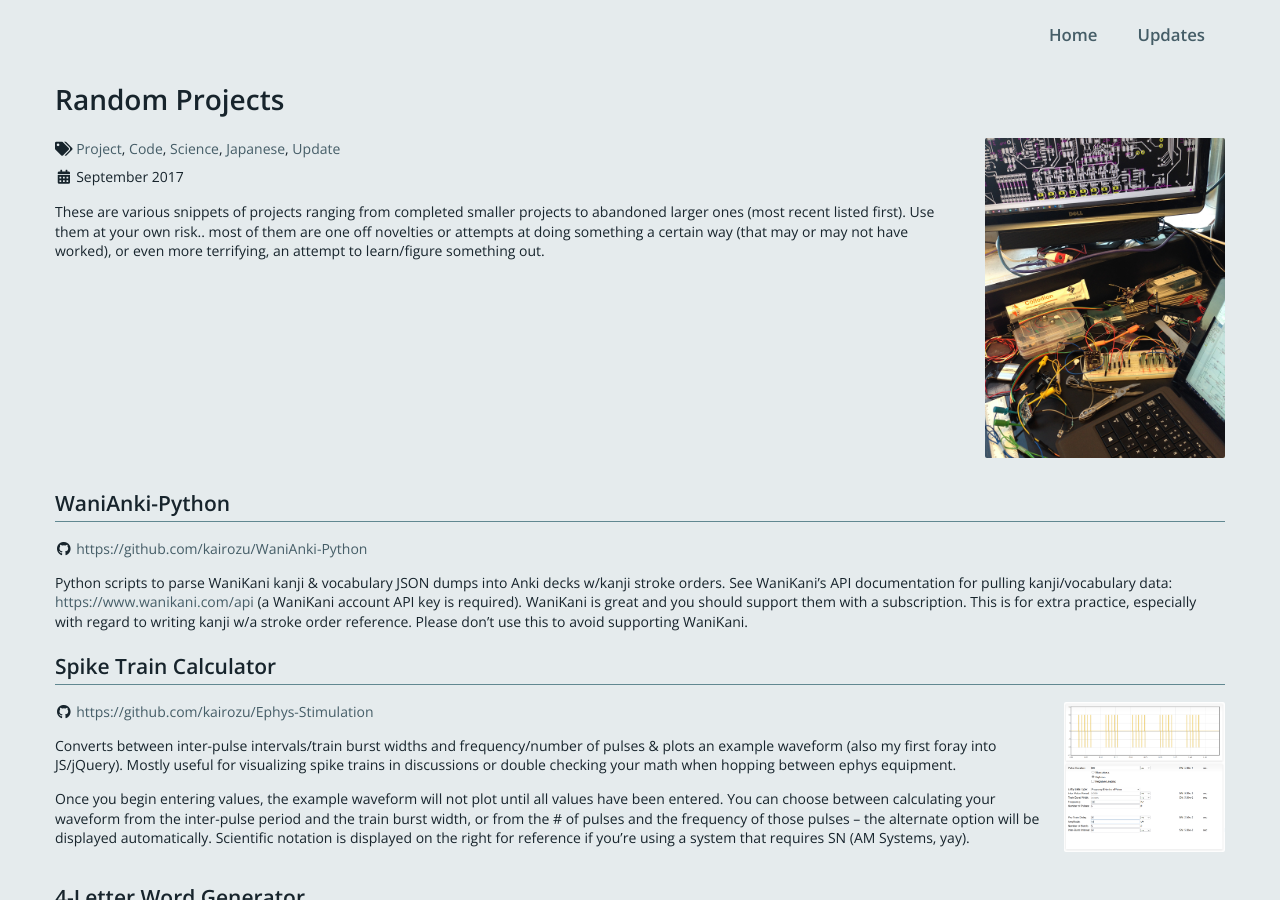
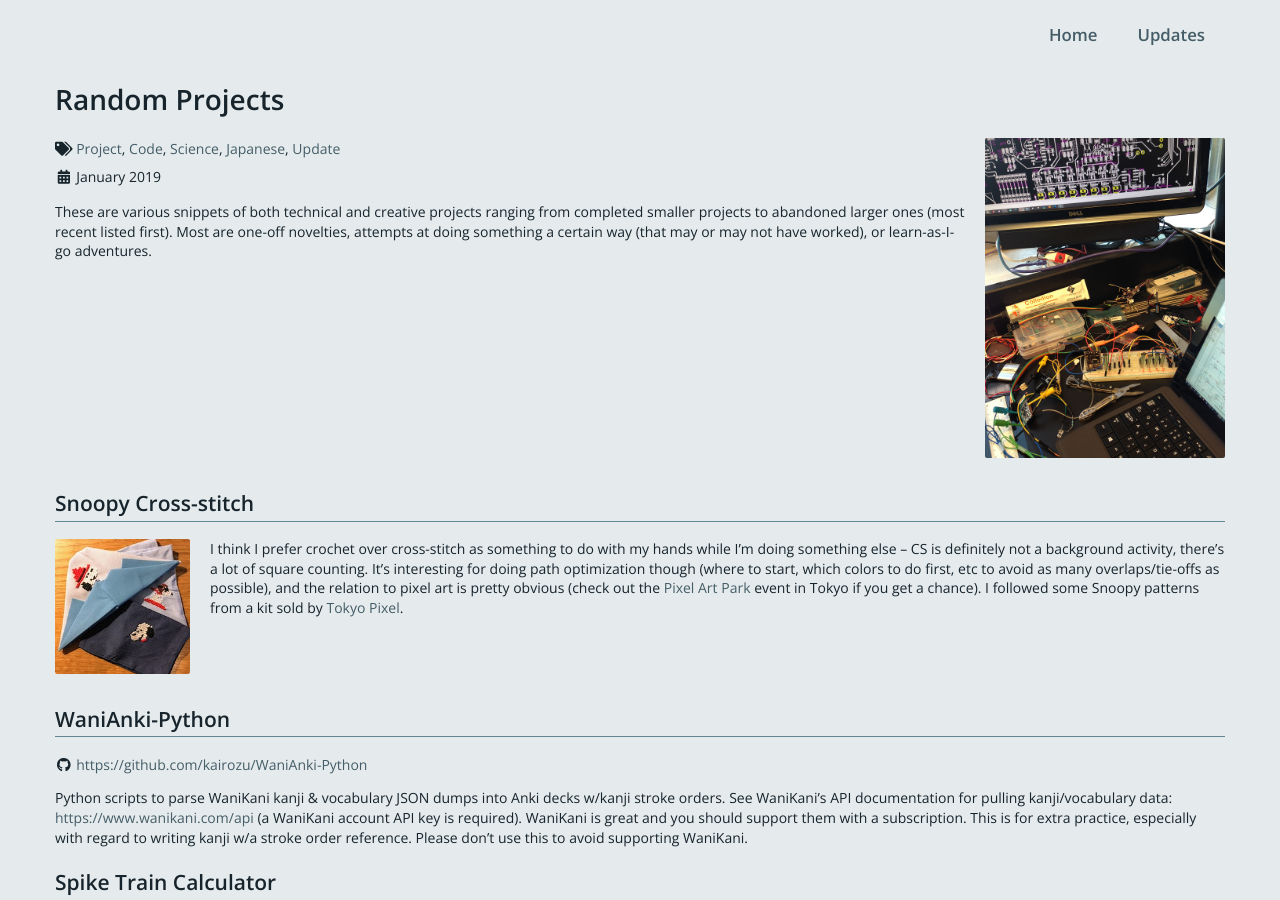
Before and after one commit to kairozu/kairozu.github.io, a Jekyll site: the page built from updates/_posts/2019-01-16-randomprojects.md, in a window 1280 px wide and 900 px high. Built offline with Jekyll 4.4.1, drawn with Linux system fonts in a browser that asks for light colours; nearby versions of some CDN libraries.

Commit message:
add Snoopy CS

```diff
--- a/updates/_posts/2017-09-01-randomprojects.md
+++ b/updates/_posts/2019-01-16-randomprojects.md
@@ -6,7 +6,14 @@ hasimg: /images/randomprojects.png
 imgwidth: 240
 tags: project code science japanese update
 ---
-These are various snippets of projects ranging from completed smaller projects to abandoned larger ones (most recent listed first). Use them at your own risk.. most of them are one off novelties or attempts at doing something a certain way (that may or may not have worked), or even more terrifying, an attempt to learn/figure something out.
+These are various snippets of both technical and creative projects ranging from completed smaller projects to abandoned larger ones (most recent listed first). Most are one-off novelties, attempts at doing something a certain way (that may or may not have worked), or learn-as-I-go adventures.
+
+<div class="spacerClear"></div>
+
+## Snoopy Cross-stitch
+<img class="imageL" height="135" alt="snoopy" src="/images/snoopy_cs.jpg" />
+
+I think I prefer crochet over cross-stitch as something to do with my hands while I'm doing something else -- CS is definitely not a background activity, there's a lot of square counting. It's interesting for doing path optimization though (where to start, which colors to do first, etc to avoid as many overlaps/tie-offs as possible), and the relation to pixel art is pretty obvious (check out the [Pixel Art Park](https://pixelartpark.com/) event in Tokyo if you get a chance). I followed some Snoopy patterns from a kit sold by [Tokyo Pixel](http://tokyopixel.jp/).
 
 <div class="spacerClear"></div>
 
@@ -16,7 +23,7 @@ These are various snippets of projects ranging from completed smaller projects t
 Python scripts to parse WaniKani kanji & vocabulary JSON dumps into Anki decks w/kanji stroke orders. See WaniKani's API documentation for pulling kanji/vocabulary data: [https://www.wanikani.com/api](https://www.wanikani.com/api) (a WaniKani account API key is required). WaniKani is great and you should support them with a subscription. This is for extra practice, especially with regard to writing kanji w/a stroke order reference. Please don't use this to avoid supporting WaniKani.
 
 ## Spike Train Calculator
-<img class="imageR" height="150" alt="weather" src="/images/spiketrain.png" />
+<img class="imageR" height="150" alt="spike-train" src="/images/spiketrain.png" />
 <i class="fab fa-github fa-fw"></i> [https://github.com/kairozu/Ephys-Stimulation](https://github.com/kairozu/Ephys-Stimulation)
 
 Converts between inter-pulse intervals/train burst widths and frequency/number of pulses & plots an example waveform (also my first foray into JS/jQuery). Mostly useful for visualizing spike trains in discussions or double checking your math when hopping between ephys equipment.
@@ -31,7 +38,7 @@ Once you begin entering values, the example waveform will not plot until all val
 Did you also forget the word combination for your master 643DWD lock? Maybe these words will jog your memory! This generates all combinations of letters (both backward and forward) and screens them for being actual dictionary words. I'm sad to say that I had indeed set the lock to a dictionary word, and that yes, this actually worked for me.
 
 ## Chrome NewTab Color Extension
-<img class="imageL" height="135" alt="weather" src="/images/newtab_chromestore.png" />
+<img class="imageL" height="135" alt="newtab" src="/images/newtab_chromestore.png" />
 <i class="fab fa-github fa-fw"></i> [https://github.com/kairozu/NewTab-Color-Void](https://github.com/kairozu/NewTab-Color-Void)
 
 NewTab Color Void is a bare-bones Chrome extension that replaces the default new tab window with a single-color (customizable in options) screen. Requires no permissions from the user; doesn't have access to browsing information, Chrome tabs, or anything else.
@@ -47,7 +54,7 @@ I have years upon years of data collected from FitBits, Nike+ Watches, Microsoft
 (file contains header row which is discarded) & plots data for viz purposes. Easy to add other data (sleep, miles run, etc).
 
 ## Woodstock Amigurumi
-<img class="imageR" height="130" alt="weather" src="/images/woodstock.png" />
+<img class="imageR" height="130" alt="woodstock" src="/images/woodstock.png" />
 
 It took a few lopsided scarves and squares to pick up the muscle memory for crochet, but it's like riding a bike after that. I didn't use a pattern for Woodstock, and his legs are more like a friendship bracelet than real crochet, but I'm pretty happy with how he turned out. There are some really crazy Amigurumi creations out there, but the return on time investment for crochet (to me) is rough unless you're looking to do something with your hands while otherwise occupied.
 
@@ -56,7 +63,7 @@ June Gilbank's channel on YouTube has a lot of great tutorials that range from (
 <div class="spacerClear"></div>
 
 ## TuckerDavis Cable Tester
-<img class="imageL" height="150" alt="weather" src="/images/tdtcabletester.jpg" />
+<img class="imageL" height="150" alt="tdt test" src="/images/tdtcabletester.jpg" />
 <i class="fab fa-github fa-fw"></i> [https://github.com/kairozu/Tucker-Davis-Cable-Tester](https://github.com/kairozu/Tucker-Davis-Cable-Tester)
 
 Extremely quick active/passive cable tester for TDT cables – useful when you have animals that view $1k+ cables as a fine delicacy. Project could be vastly improved without the overkill of a DAQ board that I used, but it was what I had sitting around at the time. Requires an Arduino Mega and a current LabVIEW installation.
@@ -64,7 +71,7 @@ Extremely quick active/passive cable tester for TDT cables – useful when you h
 <div class="spacerClear"></div>
 
 ## TuckerDavis Data Extractor
-<img class="imageR" height="170" alt="weather" src="/images/tdtextract_1.png" />
+<img class="imageR" height="170" alt="tdt extract" src="/images/tdtextract_1.png" />
 <i class="fab fa-github fa-fw"></i> [https://github.com/kairozu/TDT-Extraction-Sandbox-GUI](https://github.com/kairozu/TDT-Extraction-Sandbox-GUI)
 
 Data extraction tools / GUI in MATLAB for wrangling neuro/electrophys data stored in TDT (TuckerDavis Technologies) tank format.
```
Also changed, not shown: images/snoopy_cs.jpg (added).
